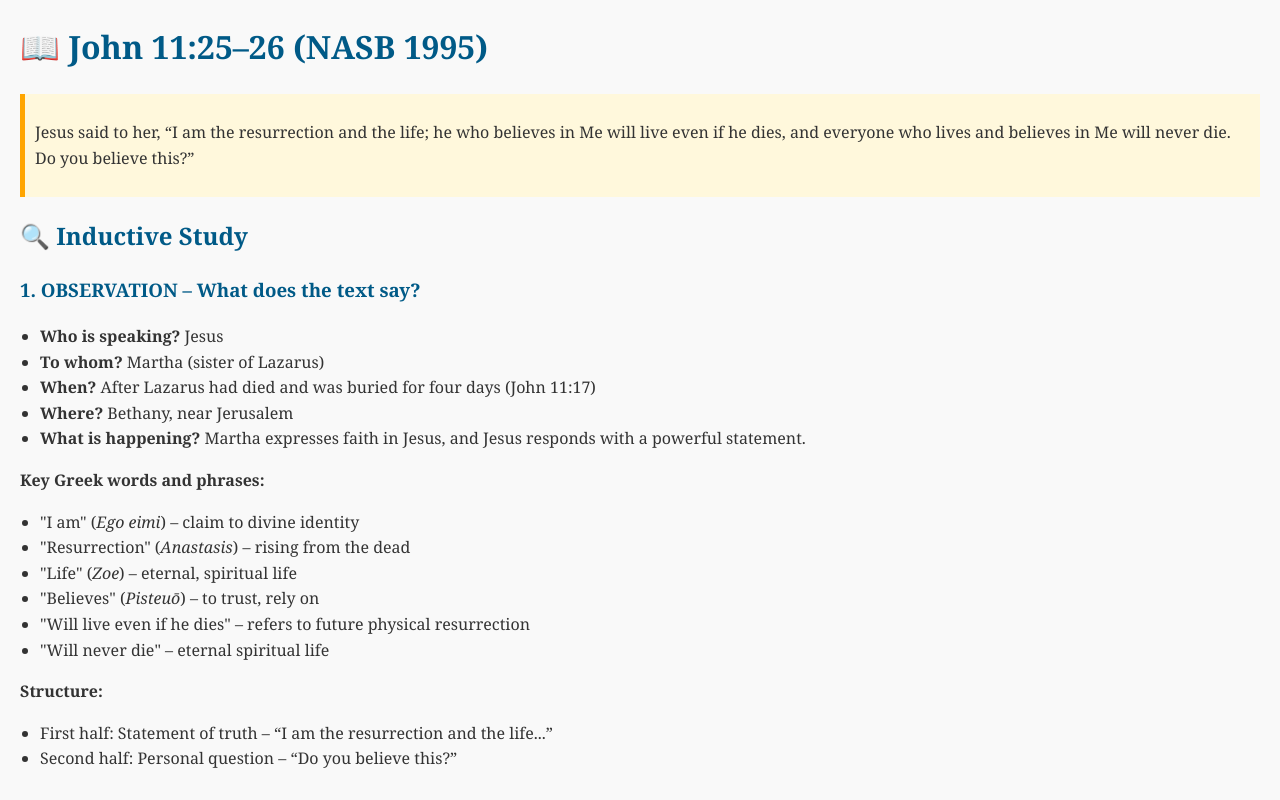
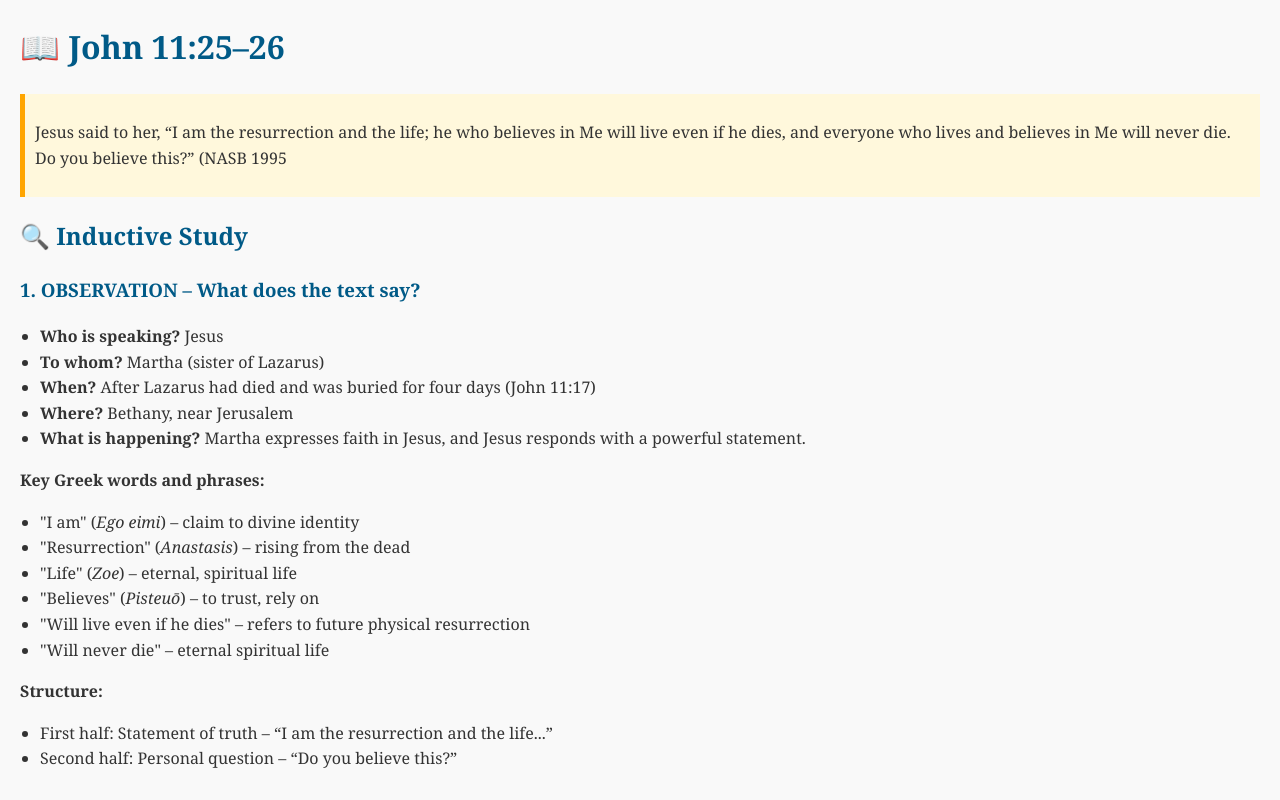
Before and after one commit to alvinspyro2024/alvinspyro.art, a plain HTML site: page j1125-26.html in a window 1280 px wide. Shown: the top 800 px of the page. Drawn offline with Linux system fonts and the light colour scheme.

Commit message:
Update j1125-26.html
@nd

```diff
--- a/j1125-26.html
+++ b/j1125-26.html
@@ -3,7 +3,7 @@
 <head>
   <meta charset="UTF-8">
   <meta name="viewport" content="width=device-width, initial-scale=1">
-  <title>John 11:25–26 Inductive Bible Study</title>
+  <title>John 11:25–26 Bible Study</title>
   <style>
     body {
       font-family: Georgia, sans-serif;
@@ -38,9 +38,9 @@
 </head>
 <body>
 
-  <h1>📖 John 11:25–26 (NASB 1995)</h1>
+  <h1>📖 John 11:25–26</h1>
   <div class="highlight">
-    <p>Jesus said to her, “I am the resurrection and the life; he who believes in Me will live even if he dies, and everyone who lives and believes in Me will never die. Do you believe this?”</p>
+    <p>Jesus said to her, “I am the resurrection and the life; he who believes in Me will live even if he dies, and everyone who lives and believes in Me will never die. Do you believe this?” (NASB 1995</p>
   </div>
 
   <div class="section">
```
